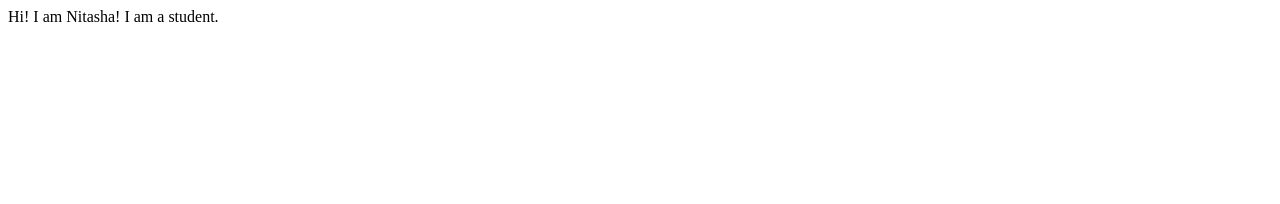
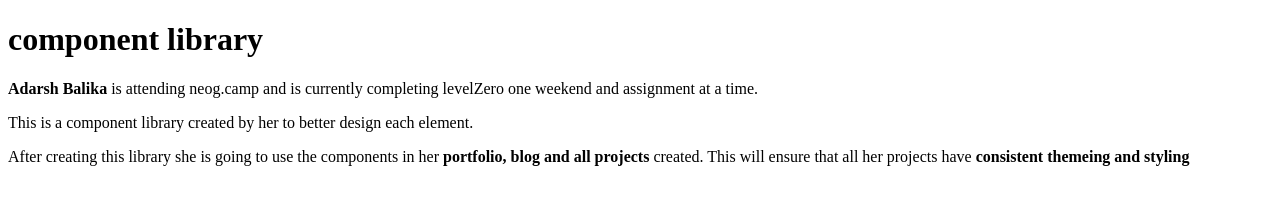
Before and after one commit to Nitasha46/nitasha-portfolio-website, a plain HTML site: page index.html in a window 1280 px wide. Drawn offline with Linux system fonts and the light colour scheme.

Commit message:
docs: component library

```diff
--- a/index.html
+++ b/index.html
@@ -4,10 +4,21 @@
     <meta charset="UTF-8">
     <meta http-equiv="X-UA-Compatible" content="IE=edge">
     <meta name="viewport" content="width=device-width, initial-scale=1.0">
-    <title>nitasha site</title>
+    <title>Component Library</title>
 </head>
 <body>
-    Hi! I am Nitasha!
-    I am a student.
+
+<h1>component library</h1>
+
+<p>
+    <strong>Adarsh Balika</strong> is attending neog.camp and is currently completing levelZero one weekend and assignment at a time.
+</p>
+<p>
+    This is a component library created by her to better design each element.
+</p>
+<p>
+    After creating this library she is going to use the components in her <strong> portfolio, blog and all projects </strong> created. This will ensure that all her projects have <strong> consistent themeing and styling </strong>
+</p>
+
 </body>
 </html>
```
